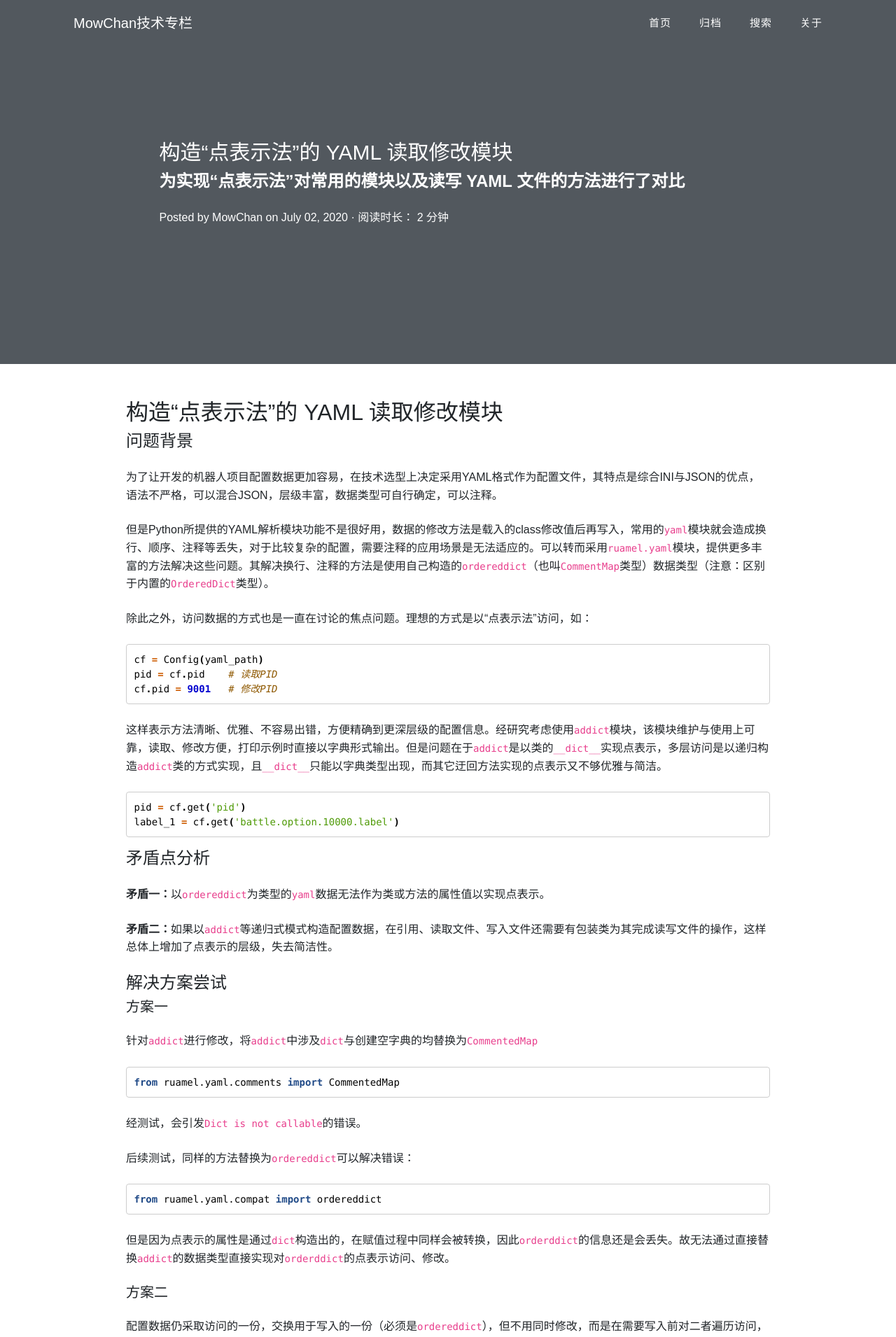
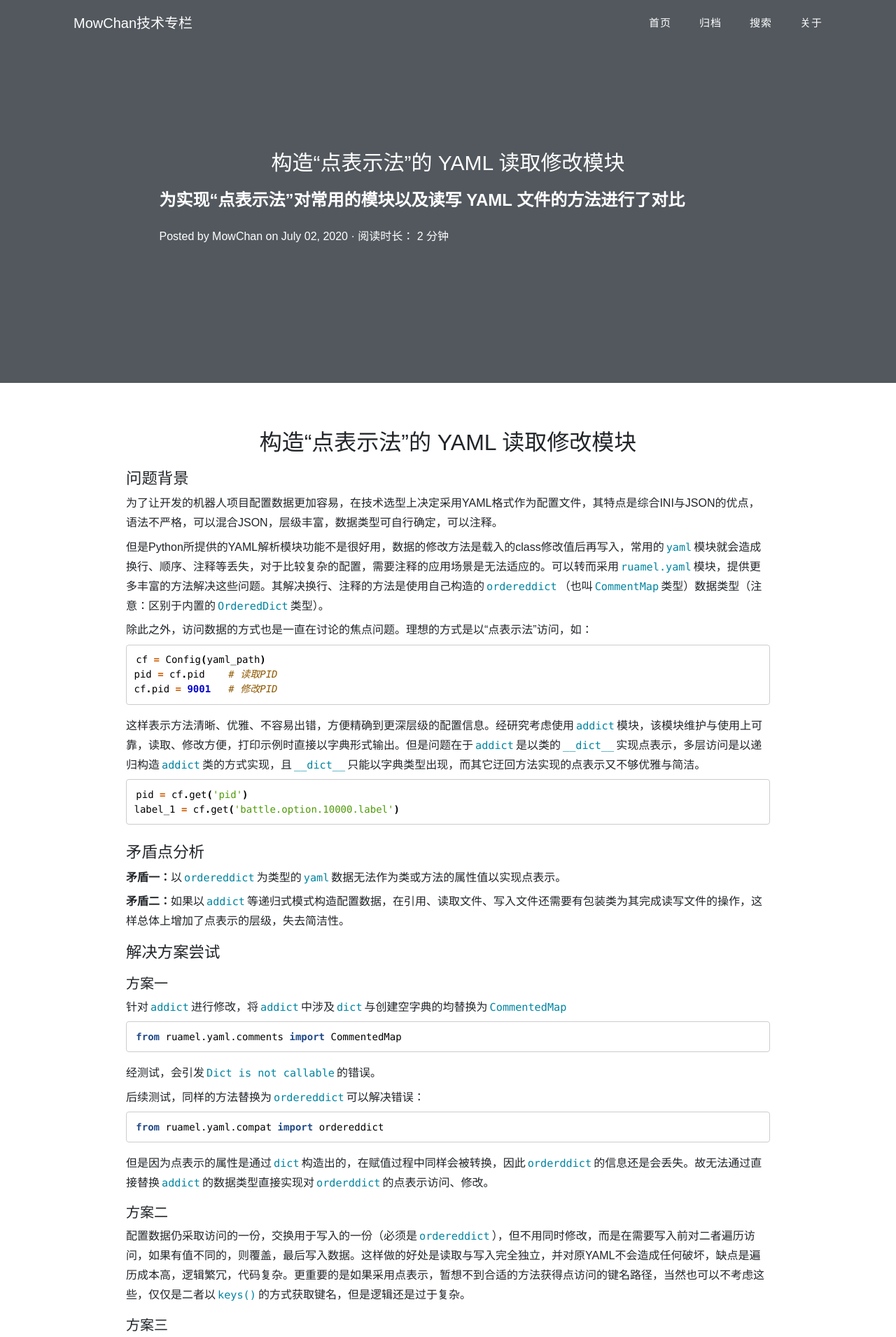
Before and after one commit to MowChann/Column, a Jekyll site: the page built from _posts/2020/2020-07-01-Dot-Notion-of-YAML-Parser.md, in a window 1280 px wide. Shown: the top 1910 px of the page at 70% size. Built offline with Jekyll 4.4.1, drawn with Linux system fonts in a browser that asks for light colours; nearby versions of some CDN libraries.

Commit message:
样式更新

```diff
--- a/assets/scss/_global.scss
+++ b/assets/scss/_global.scss
@@ -6,8 +6,9 @@ body {
 }
 
 p {
-  line-height: 1.6;
-  margin: 24px 0;
+  line-height: 1.75;
+  margin: 0.4em 0;
+  word-break: break-all;
   a {
     text-decoration: underline;
   }
--- a/assets/scss/_post.scss
+++ b/assets/scss/_post.scss
@@ -4,15 +4,25 @@ pre {
   padding: 0.75em;
   border-radius: 4px;
 }
+code {
+  font-size: 95%;
+  color: #0085a1;
+  margin: 0 0.2em;
+  word-break: break-word;
+}
 .container {
+  h1, h2, h3, h4, h5 {
+    padding-top: 0.5em;
+  }
   h1 {
     font-size: 2em;
+    text-align: center;
   }
   h2 {
-    font-size: 1.75em;
+    font-size: 1.7em;
   }
   h3 {
-    font-size: 1.5em;
+    font-size: 1.4em;
   }
   h4 {
     font-size: 1.25em;
@@ -20,6 +30,7 @@ pre {
   h5 {
     font-size: 1.1em;
   }
+
 }
 .post-preview {
   > a {
@@ -39,11 +50,6 @@ pre {
       margin: 0 0 10px;
     }
   }
-  > code {
-    color: #0c539f;
-    font-size: 100%;
-    margin: 0 0.2em;
-  }
   > .post-meta {
     font-size: 18px;
     margin-top: 0;
```
